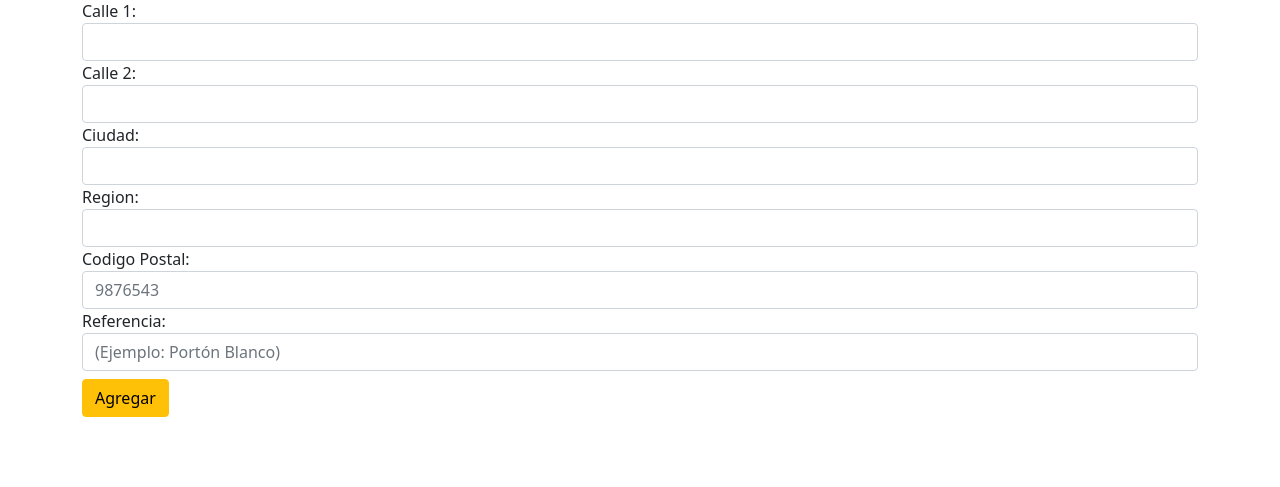
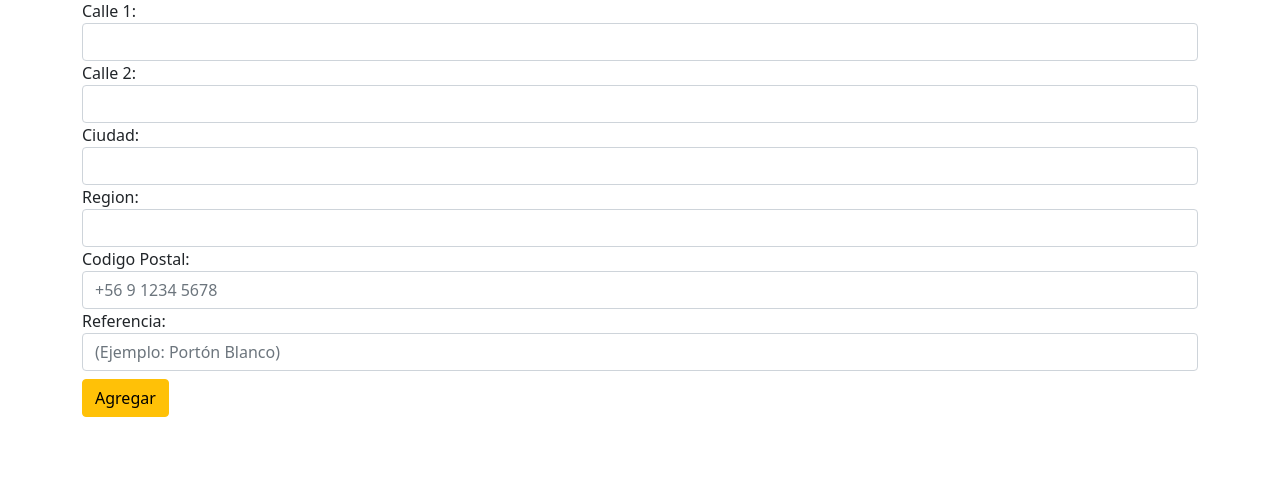
Before and after one commit to trippByter/djangoProject, a Django app: page /direcciones/nueva in a window 1280 px wide. Shown: the part 131-618 px from the top of the page. Run offline with Django 3.2, Linux system fonts and the light colour scheme; a user stored in the database is signed in; some libraries are stand-ins or nearby versions.

Commit message:
Documentando la app DirEnvio y el archivo forms.py de WebDjango

```diff
--- a/WebDjango/DirEnvio/admin.py
+++ b/WebDjango/DirEnvio/admin.py
@@ -1,4 +1,5 @@
 from django.contrib import admin
 from .models import DireccionEnvio
 # Register your models here.
+# Se registra en el web admin
 admin.site.register(DireccionEnvio)
--- a/WebDjango/DirEnvio/forms.py
+++ b/WebDjango/DirEnvio/forms.py
@@ -1,9 +1,12 @@
-from django.forms import ModelForm
+# Crear un nuevo formulario
+from django.forms import ModelForm # Heredamos de esta clase
 from .models import DireccionEnvio
 
 class DireccionEnvioForm(ModelForm):
     class Meta:
+        # Vamos a trabajar con el modelo DireccionEnvio
         model = DireccionEnvio
+        # Campos a solicitar en el formulario
         fields = [
             'line1', 'line2', 'city', 'state', 'postal_code', 'reference',
         ]
@@ -31,7 +34,7 @@ class DireccionEnvioForm(ModelForm):
         })
         self.fields['postal_code'].widget.attrs.update({
             'class' : 'form-control',
-            'placeholder' : '9876543',
+            'placeholder' : '+56 9 1234 5678',
         })
         self.fields['reference'].widget.attrs.update({
             'class' : 'form-control',
--- a/WebDjango/DirEnvio/models.py
+++ b/WebDjango/DirEnvio/models.py
@@ -1,8 +1,8 @@
 from django.db import models
-
 from users.models import User
 # Create your models here.
 
+# Se crea la DB
 class DireccionEnvio(models.Model):
     user = models.ForeignKey(User, null=False, blank=False, on_delete=models.CASCADE)
     line1 = models.CharField(max_length=300)
@@ -13,7 +13,7 @@ class DireccionEnvio(models.Model):
     postal_code = models.CharField(max_length=10, null=False, blank=False)
     default = models.BooleanField(default=False)
     created_at = models.DateTimeField(auto_now_add=True)
-
+    # Sobreescribe con postal_code
     def __str__(self):
         return self.postal_code
 
--- a/WebDjango/DirEnvio/templates/direccion_envios/direccion_envio.html
+++ b/WebDjango/DirEnvio/templates/direccion_envios/direccion_envio.html
@@ -4,6 +4,7 @@
     <div class="h3">
         Mis direcciones
     </div>
+    <!--Botón de agregar dirección. Manda a formularioDir para completarlo y agrega nueva dir-->
     <a class="btn btn-success" href="{% url 'formularioDir' %}">Agregar direccion</a>
     <div class="mt-2">
         {%for direccion_envio in object_list %}
--- a/WebDjango/DirEnvio/templates/direccion_envios/formulario.html
+++ b/WebDjango/DirEnvio/templates/direccion_envios/formulario.html
@@ -1,9 +1,11 @@
+<!--Página q muestra el formulario para agregar nueva direccion-->
 {%extends 'base.html'%}
 {%block content%}
 <div class="col">
     <div class="h3">
         Nueva Direccion
     </div>
+    <!--Funciones d iteracion heredadas de form.html, con el contexto form que se renderiza del views.py-->
     <div>
         {% include 'direccion_envios/snippets/form.html' with messages='Agregar' %}
     </div>
--- a/WebDjango/DirEnvio/templates/direccion_envios/snippets/form.html
+++ b/WebDjango/DirEnvio/templates/direccion_envios/snippets/form.html
@@ -1,7 +1,8 @@
+<!---->
 <div class="mt-4">
     <form method="post">
         {% csrf_token %}
-        {%for field in form%}
+        {%for field in form%} <!--Itera sobre los elementos que recibe 'formulario.html' del views.py-->
         <div class="form-group">
             {{field.label_tag}}
             {{field}}
--- a/WebDjango/WebDjango/forms.py
+++ b/WebDjango/WebDjango/forms.py
@@ -1,7 +1,8 @@
 from django import forms
 from django.contrib.auth.models import User
 from users.models import User
-
+# Formulario para registrar nuevos usuarios
+# Se agregan clases de bootstrap a través de dicc key value
 class Registro(forms.Form):
     username = forms.CharField(
         required=True,
```
Also changed, not shown: WebDjango/DirEnvio/views.py (+6 -3 lines).
